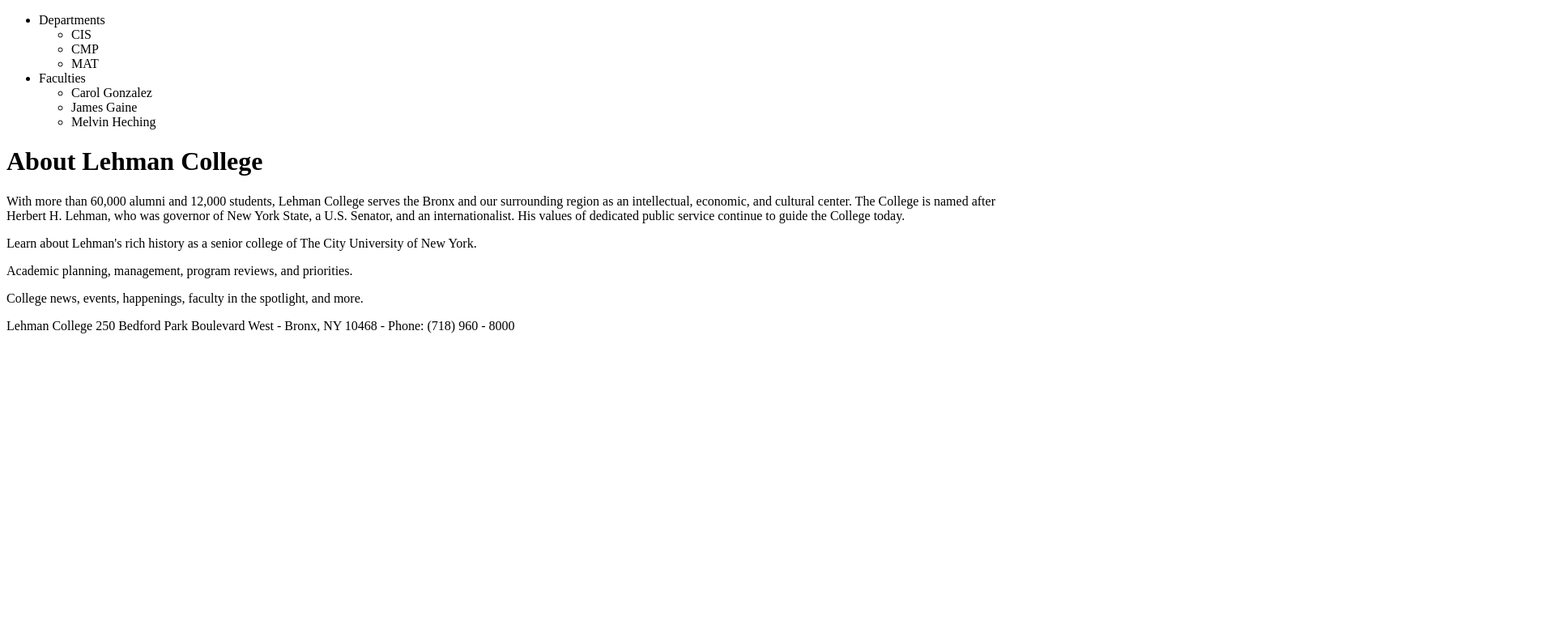
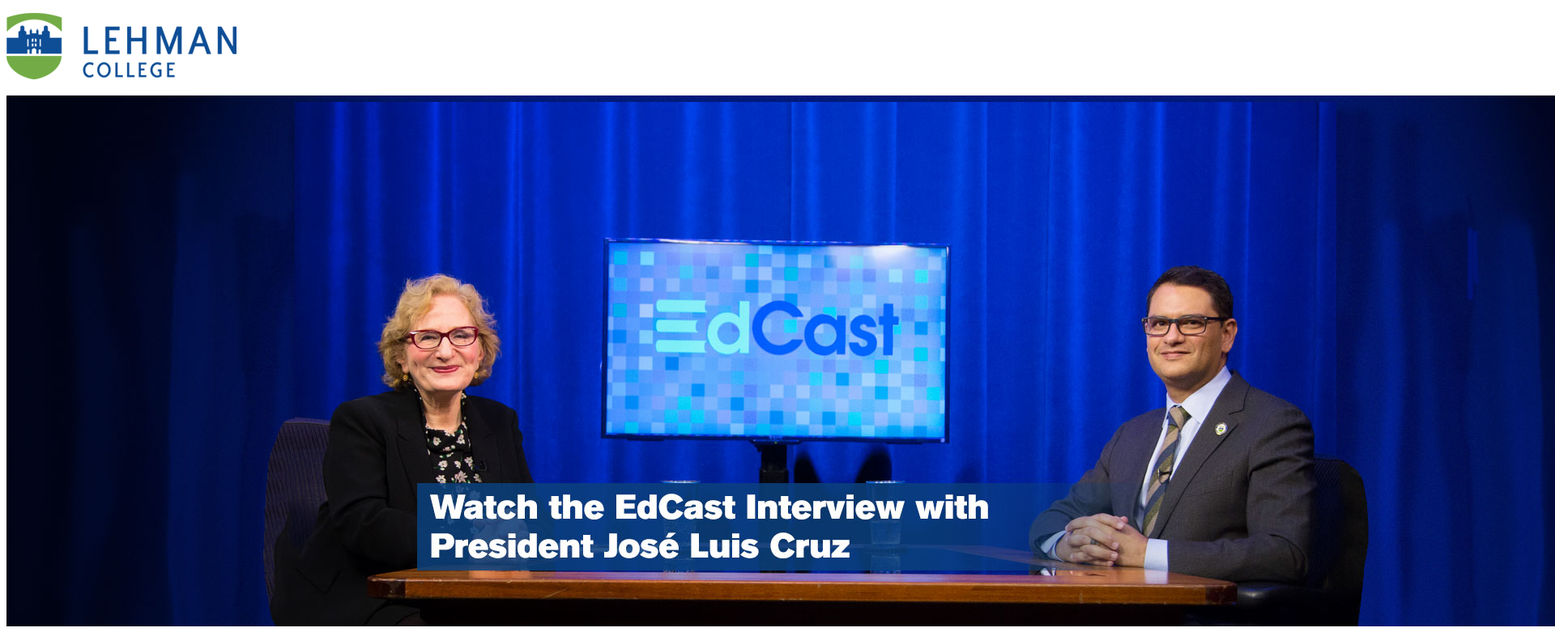
Before and after one commit to mspriyakk/lehman, a plain HTML site: page index.html in a window 1280 px wide. Shown: the top 781 px of the page at 81% size, 1920 px wide, since content can reach past the window. Drawn offline with Linux system fonts and the light colour scheme.

Commit message:
undid the removal the logos and edcast banners by returning to a commit when i had it

```diff
--- a/index.html
+++ b/index.html
@@ -5,8 +5,8 @@
     <title>Lehman College</title>
 </head>
 <body>
-    <!-- Add lehman logo -->
-    <!-- Add BANNER image -->
+    <p><a href="index.html" title="Lehman College Home page"><img src="images/lehman-logo.png" alt="Lehman logo"></a></p>
+    <p><img src="images/edcast-banner.jpg" alt="banner"></p>
     <!-- Updte the items in list by making it clickable -->
     <ul>
         <li>Departments
```
